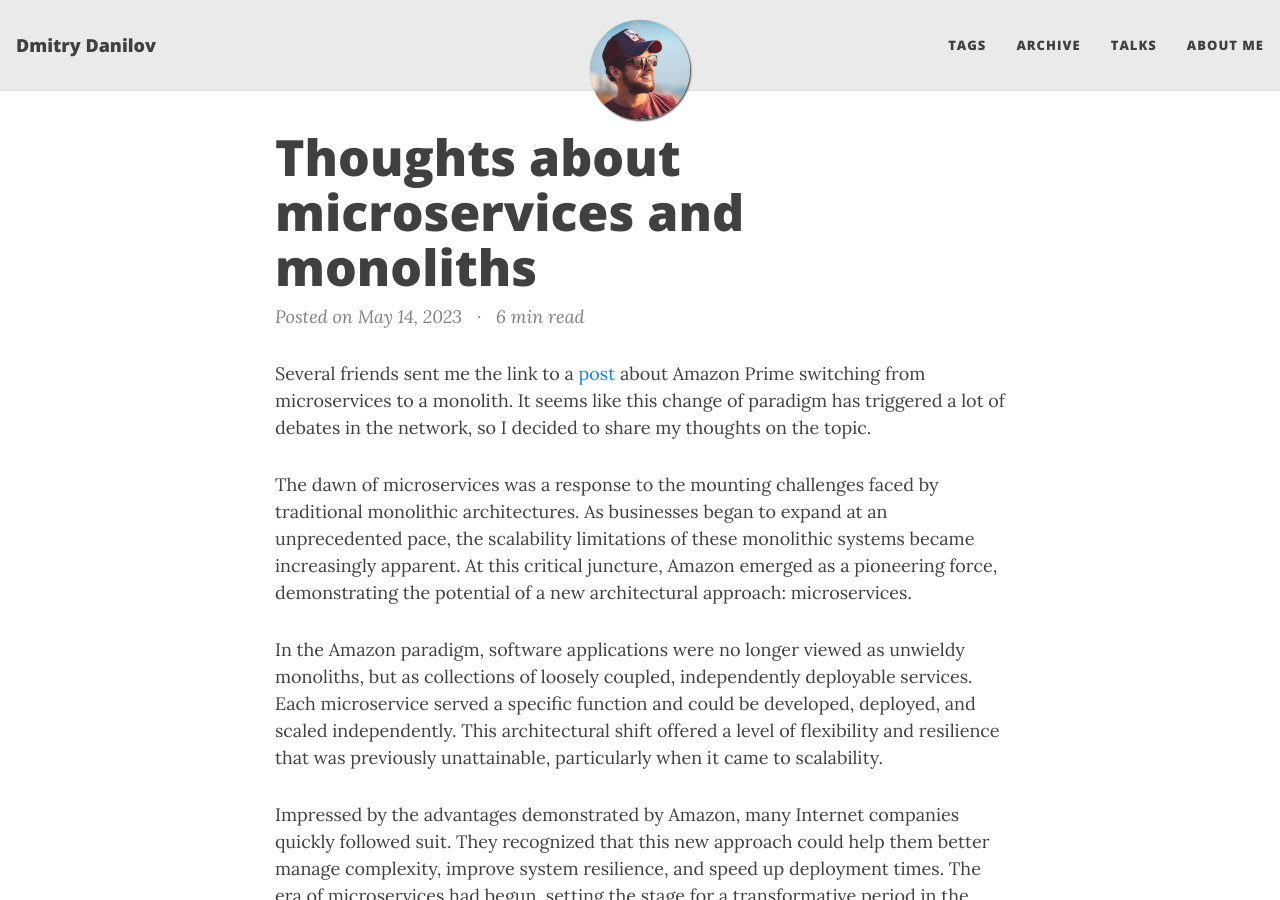
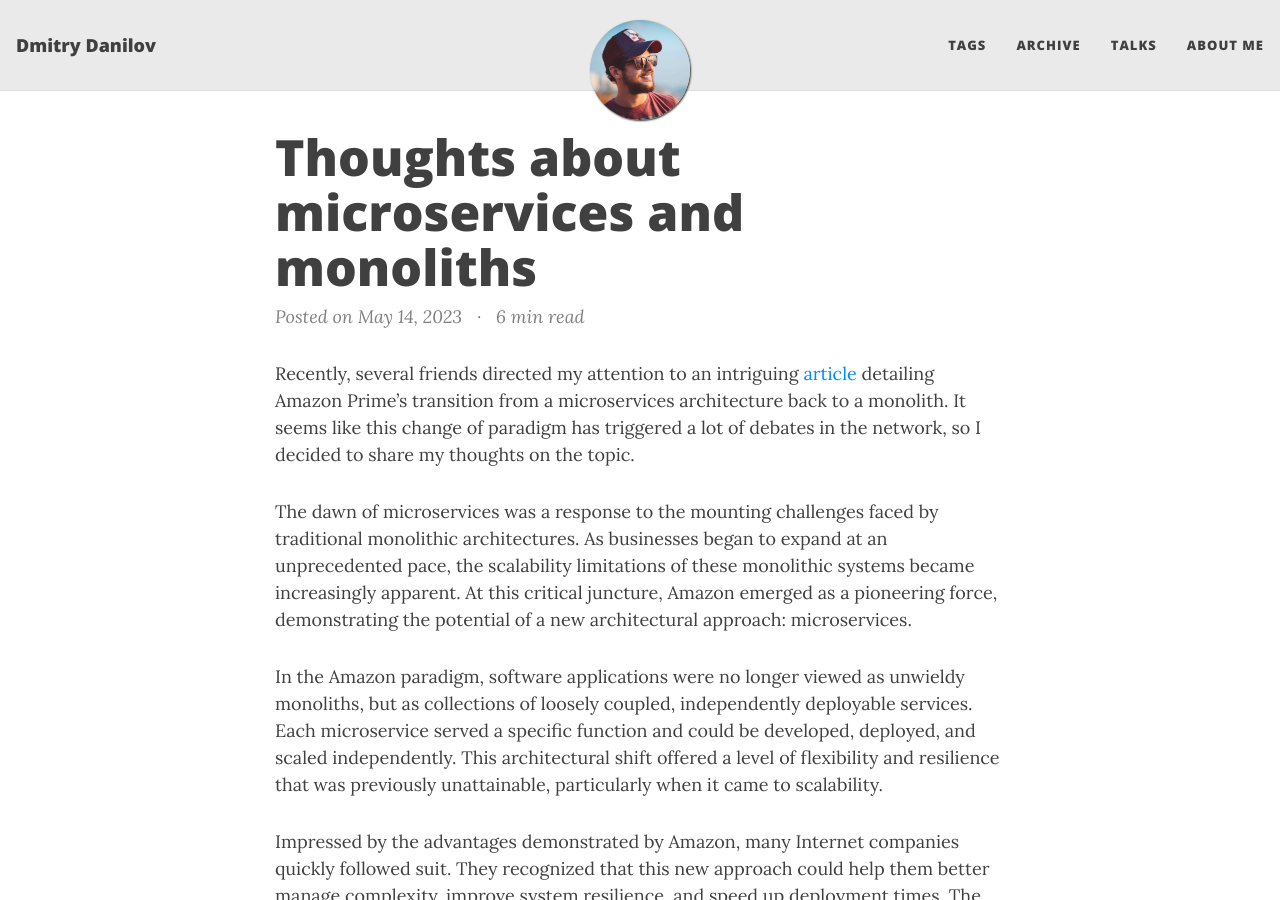
Before and after one commit to f-squirrel/f-squirrel.github.io, a Jekyll site: the page built from _posts/2023-05-14-thoughts-about-microservices.md, in a window 1280 px wide and 900 px high. Built offline with Jekyll 4.4.1, drawn with Linux system fonts in a browser that asks for light colours; nearby versions of some CDN libraries.

Commit message:
post: change intro

```diff
--- a/_posts/2023-05-14-thoughts-about-microservices.md
+++ b/_posts/2023-05-14-thoughts-about-microservices.md
@@ -7,7 +7,8 @@ readtime: true
 comments: false
 ---
 
-Several friends sent me the link to a [post][1] about Amazon Prime switching from microservices to a monolith. It seems like this change of paradigm has triggered a lot of debates in the network, so I decided to share my thoughts on the topic.
+Recently, several friends directed my attention to an intriguing [article][1] detailing Amazon Prime's transition from a microservices architecture back to a monolith.
+It seems like this change of paradigm has triggered a lot of debates in the network, so I decided to share my thoughts on the topic.
 
 The dawn of microservices was a response to the mounting challenges faced by traditional monolithic architectures. As businesses began to expand at an unprecedented pace, the scalability limitations of these monolithic systems became increasingly apparent. At this critical juncture, Amazon emerged as a pioneering force, demonstrating the potential of a new architectural approach: microservices.
 
```
